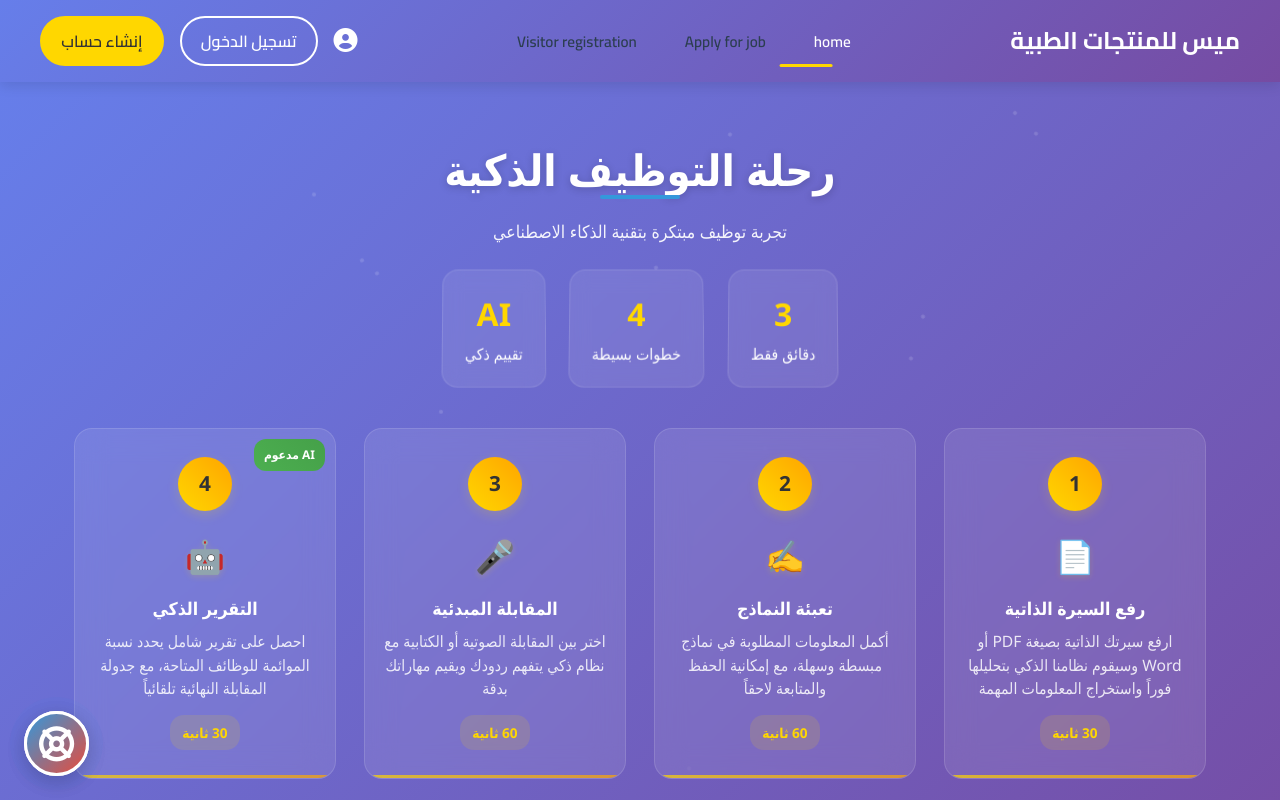
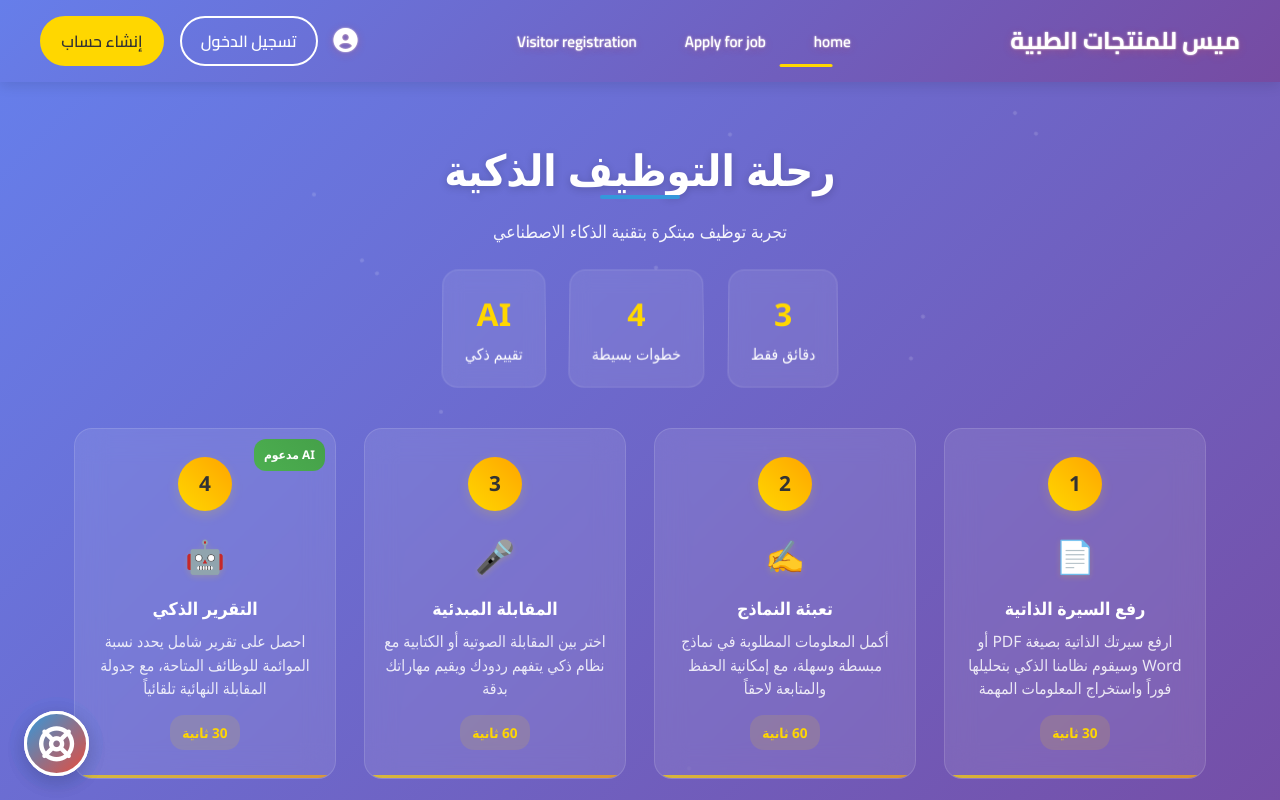
Before and after one commit to IT1M/wow, a plain HTML site: page index.html in a window 1280 px wide. Shown: the top 800 px of the page. Drawn offline with Linux system fonts and the light colour scheme.

Commit message:
updetlن

```diff
--- a/css/style.css
+++ b/css/style.css
@@ -1303,7 +1303,7 @@ input, button, select, textarea {
     .user-actions .dropdown-menu { min-width: 180px; /* Adjust dropdown for small screens */ }
 }
 
-	/* --- Support Floating Button (Bottom Left) --- */
+/* --- Support Floating Button (Bottom Left) --- */
 .support-toggle-button {
     position: fixed;
     bottom: calc(var(--spacing-unit) * 3); /* 24px */
@@ -1631,3 +1631,10 @@ input, button, select, textarea {
                 padding: 30px 20px;
             }
         }
+
+.logo,
+.nav-menu a,
+.user-actions .profile-icon {
+    color: #fff !important;
+    text-shadow: 0 2px 8px rgba(231,76,60,0.28), 0 0 2px #fff;
+}
--- a/index.html
+++ b/index.html
@@ -29,8 +29,13 @@
             margin: 0 auto;
         }
 
+        .navbar-text-shadow {
+            color: #fff !important;
+            text-shadow: 0 2px 8px rgba(231,76,60,0.28), 0 0 2px #fff;
+        }
+
         .nav-logo {
-            color: white;
+            color: #fff !important;
             font-size: 1.5rem;
             font-weight: 700;
             text-decoration: none;
@@ -114,28 +119,33 @@
         .profile-icon:hover {
             transform: scale(1.1);
         }
+
+        .nav-link, .nav-logo, .profile-icon {
+            color: #fff !important;
+            text-shadow: 0 2px 8px rgba(231,76,60,0.28), 0 0 2px #fff;
+        }
     </style>
 </head>
 <body>
     <!-- New Navigation Bar -->
     <nav class="navbar">
         <div class="nav-container">
-            <a href="#" class="nav-logo">ميس للمنتجات الطبية</a>
+            <a href="#" class="nav-logo navbar-text-shadow">ميس للمنتجات الطبية</a>
 
             <ul class="nav-menu">
                 <li class="nav-item">
-                    <a href="#home" class="nav-link active">home</a>
+                    <a href="#home" class="nav-link navbar-text-shadow active">home</a>
                 </li>
                 <li class="nav-item">
-                    <a href="pages/job.html" class="nav-link">Apply for job</a>
+                    <a href="pages/job.html" class="nav-link navbar-text-shadow">Apply for job</a>
                 </li>
                 <li class="nav-item">
-                    <a href="pages/Visitor-registration /index.html" class="nav-link">Visitor registration</a>
+                    <a href="pages/Visitor-registration /index.html" class="nav-link navbar-text-shadow">Visitor registration</a>
                 </li>
             </ul>
 
             <div class="nav-actions">
-                <a href="pages/Dashboard.html" class="profile-icon">
+                <a href="pages/Dashboard.html" class="profile-icon navbar-text-shadow">
                     <i class="fas fa-user-circle"></i>
                 </a>
                 <a href="pages/login.html" class="btn-login">تسجيل الدخول</a>
```
